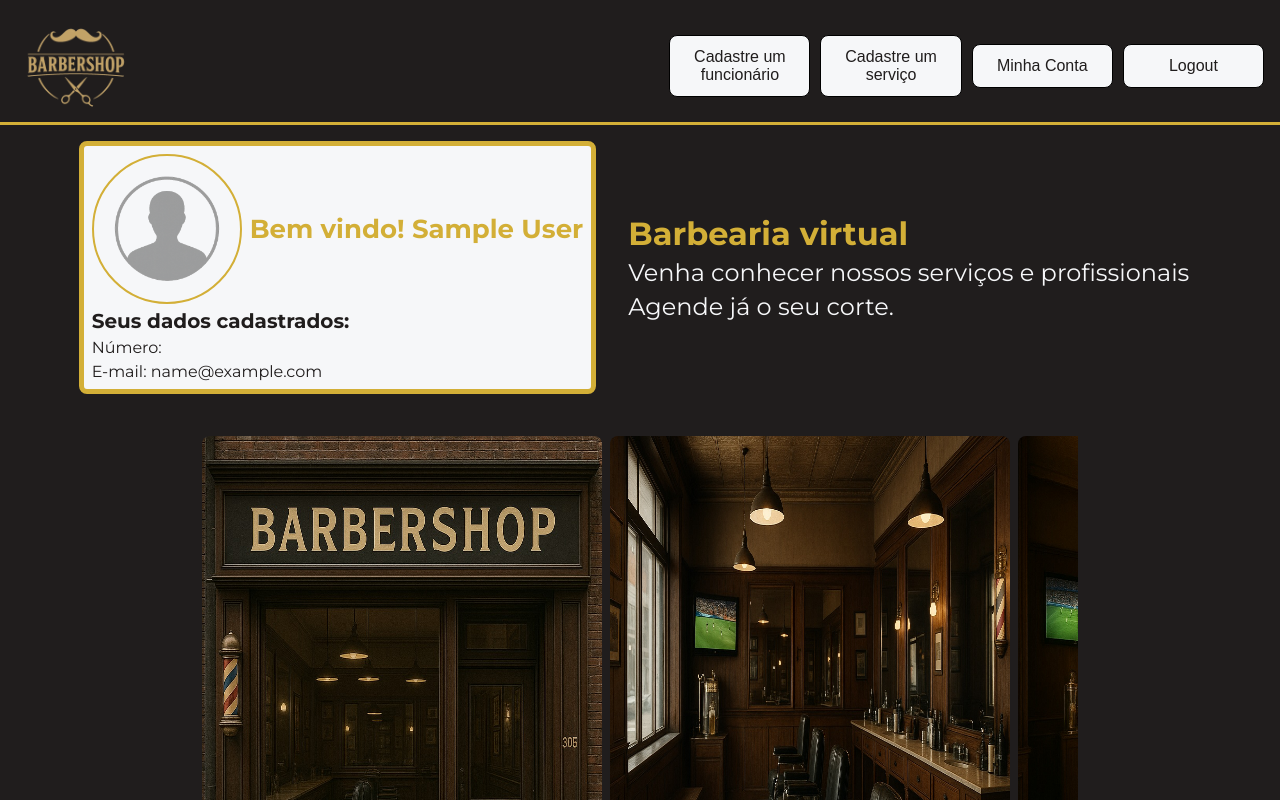
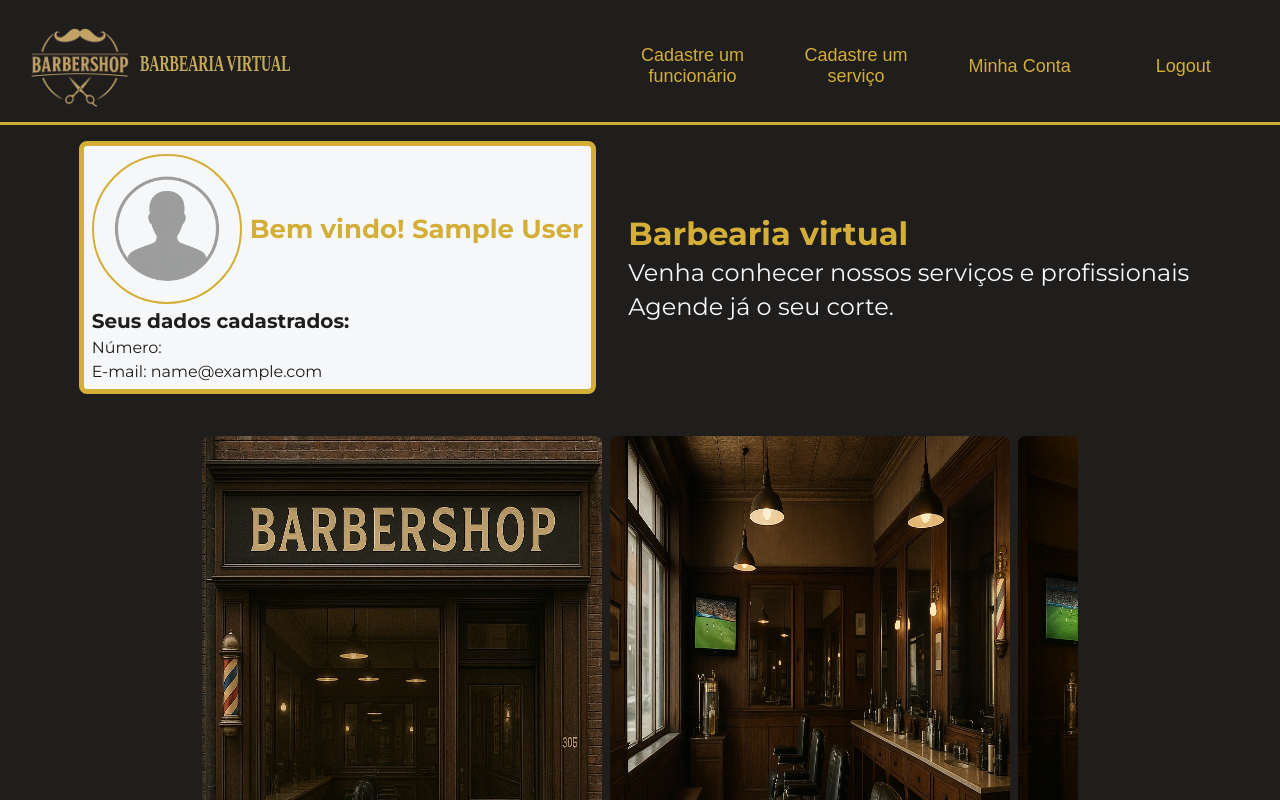
Before and after one commit to EduardoAugustoFReis/TCC-FrontEnd, a React (Vite) app: page /home in a window 1280 px wide. Shown: the top 800 px of the page. Built offline with nearby package versions, Linux system fonts and the light colour scheme; no server answers; sample sign-in values are in the browser's storage.

Commit message:
alterações no cabeçalho

```diff
--- a/src/components/Header/MenuHeader/styles.ts
+++ b/src/components/Header/MenuHeader/styles.ts
@@ -56,11 +56,14 @@ export const MenuHeaderContainer = styled.nav<{ $open: boolean }>`
   button {
     margin-top: 1rem;
     width: 100%;
-    font-size: 1.6rem;
-    background: ${({ theme }) => theme.colors.whitePosca};
-    color: ${({ theme }) => theme.colors.jetBlack};
-    border: 1px solid ${({ theme }) => theme.colors.black};
-    border-radius: 0.8rem;
+    font-size: 1.8rem;
+    background: none;
+    color: ${({ theme }) => theme.colors.gold};
+    border: none;
+    border-radius: 0;
+      &:hover{
+        transform: scale(1.1);
+      }
   }
 
 
--- a/src/components/Header/index.tsx
+++ b/src/components/Header/index.tsx
@@ -1,12 +1,18 @@
 import MenuHeader from "./MenuHeader"
-import { HeaderContainer } from "./styles"
+import { HeaderContainer, DivLogoContainer } from "./styles"
+import { Link } from "react-router-dom";
 
 import logoTransparent from "../../assets/image/logo transparente.png"
 
 const Header = () => {
   return (
     <HeaderContainer>
-      <img src={logoTransparent} alt="Logo da barbearia" />
+      <Link to="/home">
+      <DivLogoContainer>
+        <img src={logoTransparent} alt="Logo da barbearia" />
+        <p>Barbearia Virtual</p>
+      </DivLogoContainer>
+      </Link>
       <MenuHeader />
     </HeaderContainer>
   )
--- a/src/components/Header/styles.ts
+++ b/src/components/Header/styles.ts
@@ -6,7 +6,7 @@ export const HeaderContainer = styled.header`
   display: flex;
   align-items: center;
   justify-content: space-between;
-  padding: 1.6rem;
+  padding: 2rem;
   border-bottom: 3px solid ${({theme}) => theme.colors.gold};
 
   img {
@@ -18,3 +18,19 @@ export const HeaderContainer = styled.header`
     justify-content: center;
   }
 `;
+
+export const DivLogoContainer = styled.div`
+  display: flex;
+  align-items: center;
+  font-size: 1.4rem;
+  color: ${({theme}) => theme.colors.lightGold};
+  font-weight: 700;
+  > p{
+    font-family: 'bookman old style' ;
+    text-transform: uppercase;
+    height: 80px;
+    line-height: 84px;
+    transform: scaleY(1.7);
+    transform-origin: center;
+  }
+`;
--- a/src/styles/theme.ts
+++ b/src/styles/theme.ts
@@ -1,6 +1,7 @@
 export const theme = {
   colors: {
     gold: "#D3AF37",
+    lightGold: "#c4aa56ff",
     jetBlack: "#201D1D",
     greySico: "#2D3230",
     darkBlue: "#000e3aff",
```
